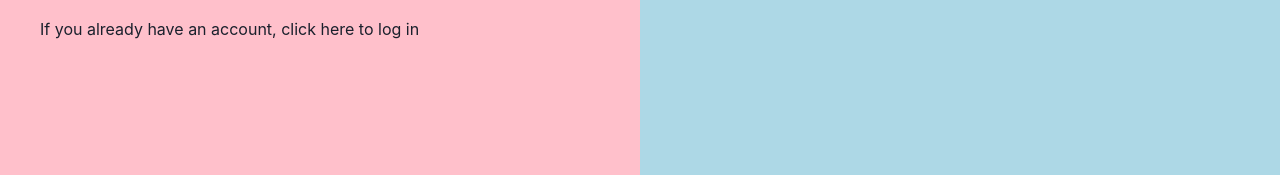
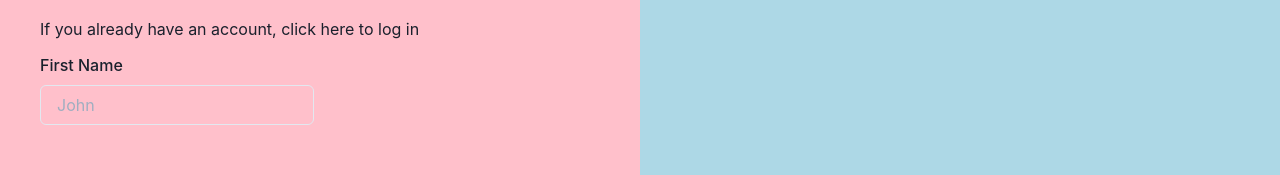
Before and after one commit to maugares/chakraui-egghead-tutorial, a Next.js app: page / in a window 1280 px wide. Shown: the part 163-338 px from the top of the page. Built offline with nearby package versions, Linux system fonts and the light colour scheme.

Commit message:
Add a FormControl with a FormLabel and an Input with a placeholder

```diff
--- a/src/Form.tsx
+++ b/src/Form.tsx
@@ -1,8 +1,12 @@
-import { GridItem, SimpleGrid } from '@chakra-ui/react'
+import { FormControl, FormLabel, GridItem, Input, SimpleGrid } from '@chakra-ui/react'
 
 const Form = () => (
   <SimpleGrid columns={2} columnGap={3} rowGap={6}>
     <GridItem colSpan={1}>
+      <FormControl>
+        <FormLabel>First Name</FormLabel>
+        <Input placeholder="John"/>
+      </FormControl>
     </GridItem>
   </SimpleGrid>
 )
```
